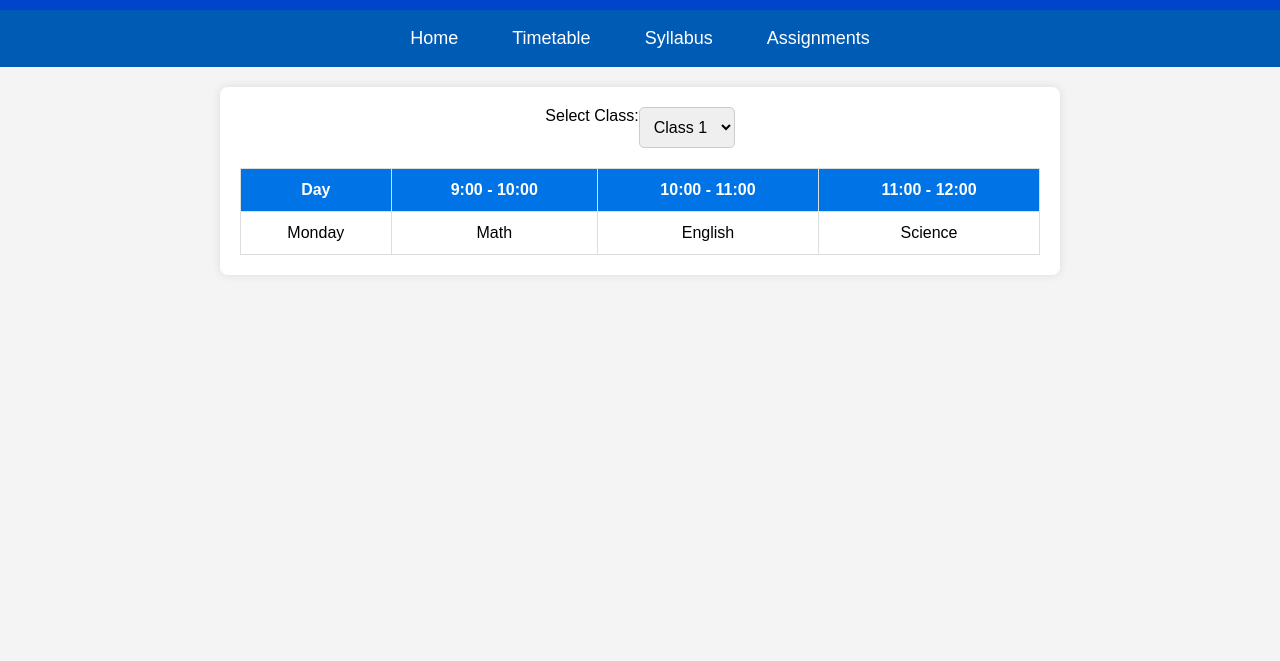
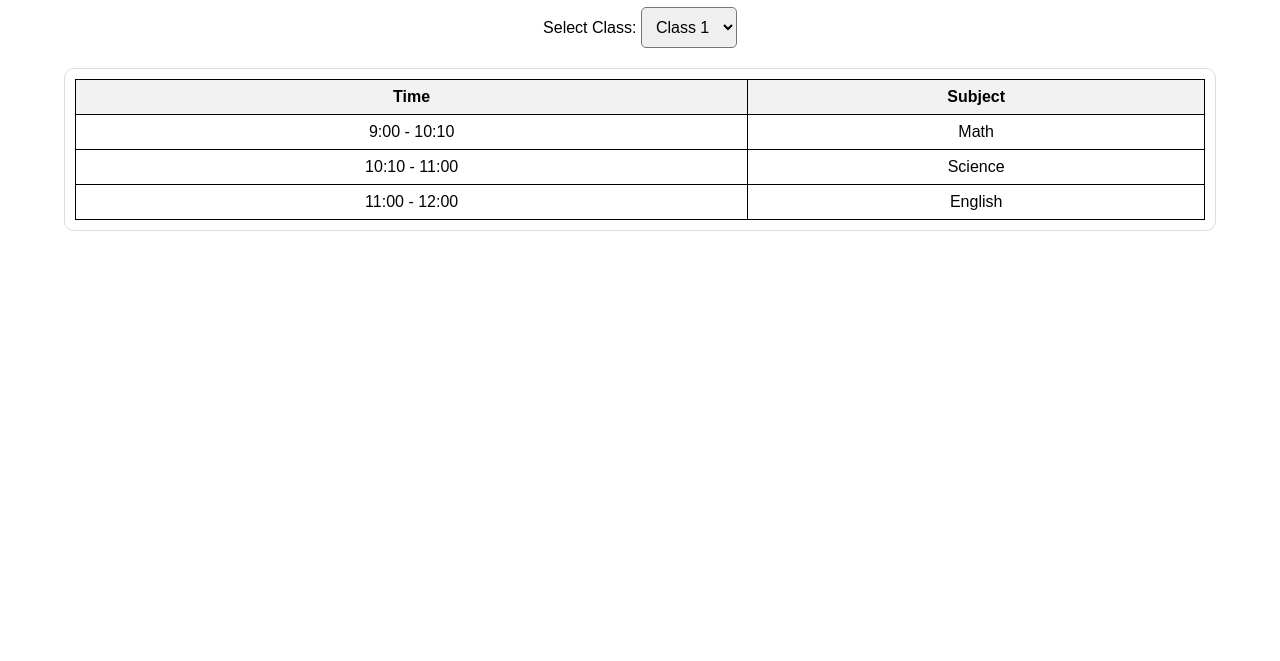
Before and after one commit to GhazwanBilal/school-website, a website: page timetable.html in a window 1280 px wide. Shown: the part 139-800 px from the top of the page. Drawn offline with Linux system fonts and the light colour scheme.

Commit message:
Update timetable.html

```diff
--- a/timetable.html
+++ b/timetable.html
@@ -7,150 +7,135 @@
     <style>
         body {
             font-family: Arial, sans-serif;
+            text-align: center;
             margin: 0;
             padding: 0;
-            background-color: #f4f4f4;
         }
-        header {
-            background: #0044cc;
-            color: white;
-            padding: 15px;
-            text-align: center;
-            font-size: 24px;
-        }
-        nav {
-            display: flex;
-            justify-content: center;
-            background: #005bb5;
+        .navbar {
+            background-color: #333;
+            overflow: hidden;
             padding: 10px 0;
         }
-        nav a {
+        .navbar a {
             color: white;
             text-decoration: none;
-            margin: 0 15px;
-            font-size: 18px;
-            padding: 8px 12px;
-            transition: 0.3s;
+            padding: 14px 20px;
+            display: inline-block;
         }
-        nav a:hover {
-            background: #003f7f;
-            border-radius: 5px;
+        .navbar a:hover {
+            background-color: #575757;
         }
         .container {
-            max-width: 800px;
             margin: 20px auto;
-            padding: 20px;
-            background: white;
-            box-shadow: 0 0 10px rgba(0, 0, 0, 0.1);
-            border-radius: 8px;
+            max-width: 90%;
         }
         .dropdown {
-            display: flex;
-            justify-content: center;
             margin-bottom: 20px;
+            position: relative;
+            display: inline-block;
         }
-        select {
+        .dropdown select {
             padding: 10px;
             font-size: 16px;
             border-radius: 5px;
-            border: 1px solid #ccc;
-            outline: none;
-            transition: 0.3s;
+        }
+        .table-container {
+            overflow-x: auto;
+            white-space: nowrap;
+            max-width: 100%;
+            border: 1px solid #ddd;
+            border-radius: 10px;
+            padding: 10px;
         }
         table {
             width: 100%;
             border-collapse: collapse;
-            margin-top: 20px;
         }
         th, td {
-            padding: 12px;
+            border: 1px solid black;
+            padding: 8px;
             text-align: center;
-            border: 1px solid #ddd;
         }
         th {
-            background: #0073e6;
-            color: white;
-        }
-        @media (max-width: 600px) {
-            table, th, td {
-                font-size: 14px;
-            }
-            nav {
-                flex-direction: column;
-                text-align: center;
-            }
-            nav a {
-                padding: 10px;
-                display: block;
-            }
+            background-color: #f2f2f2;
         }
     </style>
 </head>
 <body>
-    <header>
-        <h1>School Timetable</h1>
-    </header>
-    <nav>
+    <div class="navbar">
         <a href="index.html">Home</a>
-        <a href="timetable.html">Timetable</a>
         <a href="syllabus.html">Syllabus</a>
         <a href="assignments.html">Assignments</a>
-    </nav>
+        <a href="timetable.html">Timetable</a>
+    </div>
+
     <div class="container">
+        <h1>School Timetable</h1>
         <div class="dropdown">
-            <label for="class-select">Select Class: </label>
-            <select id="class-select" onchange="showTimetable()">
+            <label for="classSelect">Select Class:</label>
+            <select id="classSelect" onchange="showTimetable()">
                 <option value="class1">Class 1</option>
                 <option value="class2">Class 2</option>
                 <option value="class3">Class 3</option>
             </select>
         </div>
-        <table id="timetable">
+
+        <div id="timetableDisplay" class="table-container">
+            <table id="timetableTable">
                 <thead>
                     <tr>
-                    <th>Day</th>
-                    <th>9:00 - 10:00</th>
-                    <th>10:00 - 11:00</th>
-                    <th>11:00 - 12:00</th>
+                        <th>Time</th>
+                        <th>Subject</th>
                     </tr>
                 </thead>
                 <tbody>
                     <tr>
-                    <td>Monday</td>
+                        <td>9:00 - 10:10</td>
                         <td>Math</td>
+                    </tr>
+                    <tr>
+                        <td>10:10 - 11:00</td>
+                        <td>Science</td>
+                    </tr>
+                    <tr>
+                        <td>11:00 - 12:00</td>
                         <td>English</td>
-                    <td>Science</td>
                     </tr>
                 </tbody>
             </table>
         </div>
+    </div>
+
     <script>
         const timetables = {
             class1: [
-                ['Monday', 'Math', 'English', 'Science'],
-                ['Tuesday', 'History', 'Geography', 'PE']
+                { time: "9:00 - 10:10", subject: "Math" },
+                { time: "10:10 - 11:00", subject: "Science" },
+                { time: "11:00 - 12:00", subject: "English" }
             ],
             class2: [
-                ['Monday', 'Physics', 'Chemistry', 'Biology'],
-                ['Tuesday', 'Math', 'English', 'Computer']
+                { time: "9:00 - 10:10", subject: "Physics" },
+                { time: "10:10 - 11:00", subject: "Chemistry" },
+                { time: "11:00 - 12:00", subject: "Biology" }
             ],
             class3: [
-                ['Monday', 'Economics', 'Business', 'Accounting'],
-                ['Tuesday', 'Math', 'Statistics', 'Finance']
+                { time: "9:00 - 10:10", subject: "History" },
+                { time: "10:10 - 11:00", subject: "Geography" },
+                { time: "11:00 - 12:00", subject: "Civics" }
             ]
         };
+
         function showTimetable() {
-            const selectedClass = document.getElementById('class-select').value;
-            const tableBody = document.querySelector('#timetable tbody');
-            tableBody.innerHTML = '';
-            timetables[selectedClass].forEach(row => {
-                const tr = document.createElement('tr');
-                row.forEach(cell => {
-                    const td = document.createElement('td');
-                    td.textContent = cell;
-                    tr.appendChild(td);
-                });
-                tableBody.appendChild(tr);
+            const classSelected = document.getElementById("classSelect").value;
+            const timetableTable = document.getElementById("timetableTable").getElementsByTagName("tbody")[0];
+            timetableTable.innerHTML = "";
+
+            timetables[classSelected].forEach(entry => {
+                let row = timetableTable.insertRow();
+                let cell1 = row.insertCell(0);
+                let cell2 = row.insertCell(1);
+                cell1.innerText = entry.time;
+                cell2.innerText = entry.subject;
             });
         }
     </script>
```
Lines whose indentation alone changed are shown as unchanged.
